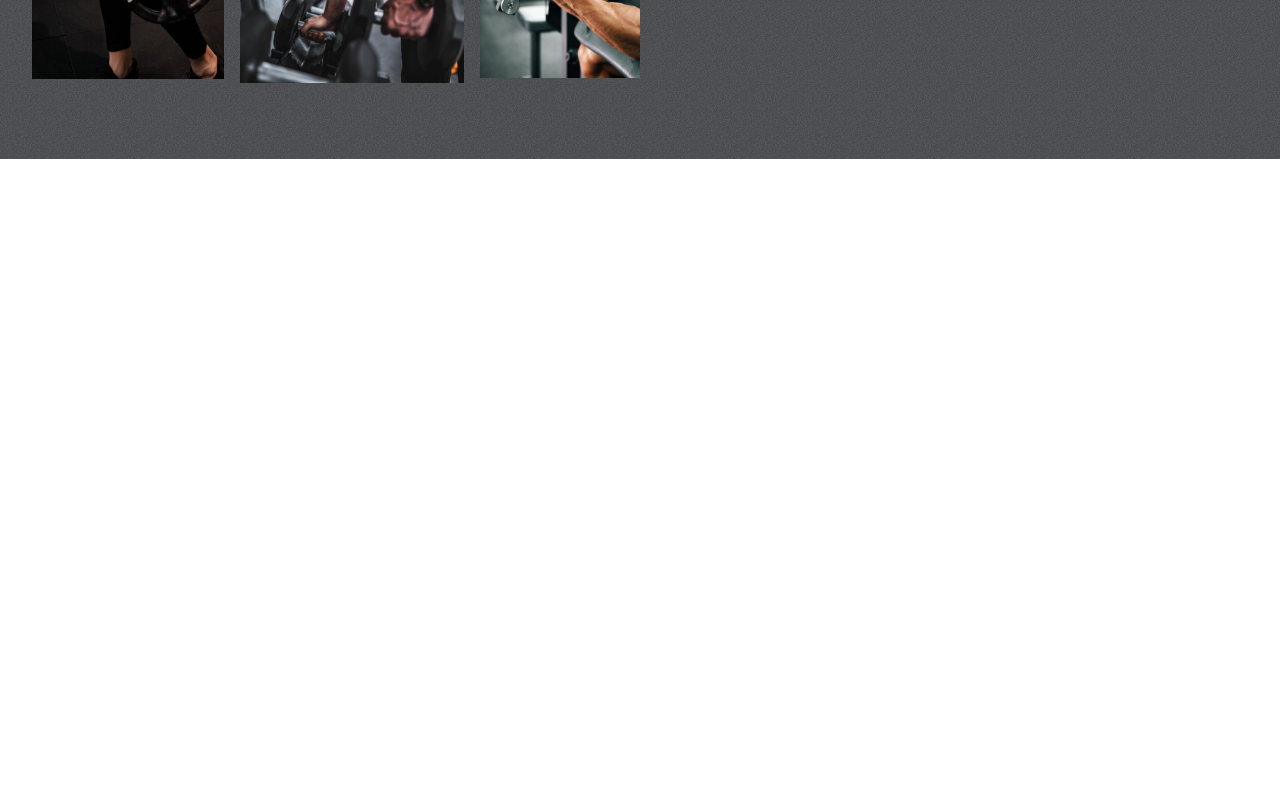
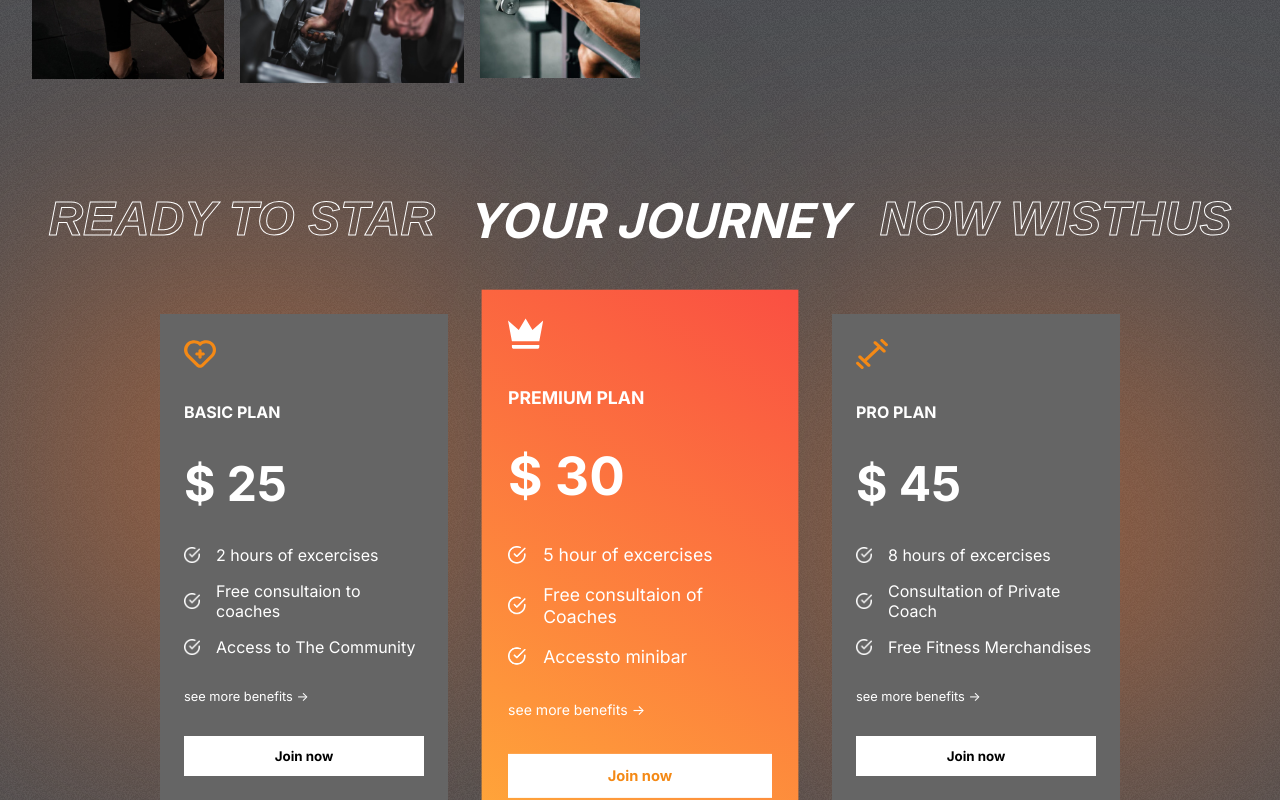
Before and after one commit to adreeja06/StayFit, a React (Create React App) app: page / in a window 1280 px wide. Shown: the part 1650-2450 px from the top of the page. Before the commit the page ends 1809 px from the top, so only its background shows below. Built offline with nearby package versions, Linux system fonts and the light colour scheme.

Commit message:
Adding plans component

```diff
--- a/src/App.js
+++ b/src/App.js
@@ -1,5 +1,6 @@
 import "./App.css";
 import Hero from "./components/Hero/Hero";
+import Plans from "./components/Plans/Plans";
 import Programs from "./components/Programs/Programs";
 import Reasons from "./components/Reasons/Reasons";
 function App() {
@@ -8,6 +9,7 @@
       <Hero />
       <Programs />
       <Reasons />
+      <Plans />
     </div>
   );
 }
--- /dev/null
+++ b/src/components/Plans/Plans.css
@@ -0,0 +1,84 @@
+.plans-container {
+  margin-top: -4rem;
+  padding: 0 2rem;
+  display: flex;
+  flex-direction: column;
+  gap: 4rem;
+  position: relative;
+}
+
+.plans {
+  display: flex;
+  align-items: center;
+  justify-content: center;
+  gap: 3rem;
+}
+.plan {
+  display: flex;
+  flex-direction: column;
+  background: var(--caloryCard);
+  color: white;
+  gap: 2rem;
+  padding: 1.5rem;
+  width: 15rem;
+}
+
+.plan:nth-child(2) {
+  background: var(--planCard);
+  transform: scale(1.1);
+}
+
+.plan > svg {
+  fill: var(--orange);
+  width: 2rem;
+  height: 2rem;
+}
+.plan > :nth-child(2) {
+  font-size: 1rem;
+  font-weight: bold;
+}
+
+.plan > :nth-child(3) {
+  font-size: 3rem;
+  font-weight: bold;
+}
+.plan > :nth-child(5) {
+  font-size: 0.8rem;
+}
+.features {
+  display: flex;
+  flex-direction: column;
+  gap: 1rem;
+}
+
+.feature {
+  display: flex;
+  align-items: center;
+  gap: 1rem;
+}
+
+.feature > img {
+  width: 1rem;
+}
+
+.plans > :nth-child(2) > svg {
+  fill: white;
+}
+
+.plans > :nth-child(2) > button {
+  color: var(--orange);
+}
+
+.plans-blur-1 {
+  width: 32rem;
+  height: 23rem;
+  top: 6rem;
+  left: 0rem;
+}
+
+.plans-blur-2 {
+  width: 32rem;
+  height: 23rem;
+  top: 10rem;
+  right: 0rem;
+}
--- /dev/null
+++ b/src/components/Plans/Plans.jsx
@@ -0,0 +1,43 @@
+import React from "react";
+import "./Plans.css";
+
+import { plansData } from "../../data/plansData";
+import whiteTick from "../../assets/whiteTick.png";
+
+const Plans = () => {
+  return (
+    <div className="plans-container">
+      <div className="blur plans-blur-1"></div>
+      <div className="blur plans-blur-2"></div>
+      <div className="programs-header" style={{ gap: "2rem" }}>
+        <span className="stroke-text">Ready to Star</span>
+        <span>your journey</span>
+        <span className="stroke-text">now wisthus</span>
+      </div>
+      {/* plan card */}
+      <div className="plans">
+        {plansData.map((plan, i) => (
+          <div className="plan" key={i}>
+            {plan.icon}
+            <span>{plan.name}</span>
+            <span>$ {plan.price}</span>
+            <div className="features">
+              {plan.features.map((feature, i) => (
+                <div className="feature" key={i}>
+                  <img src={whiteTick} alt="" />
+                  <span>{feature}</span>
+                </div>
+              ))}
+            </div>
+            <div>
+              <span>see more benefits -> </span>
+            </div>
+            <button className="btn">Join now</button>
+          </div>
+        ))}
+      </div>
+    </div>
+  );
+};
+
+export default Plans;
```
